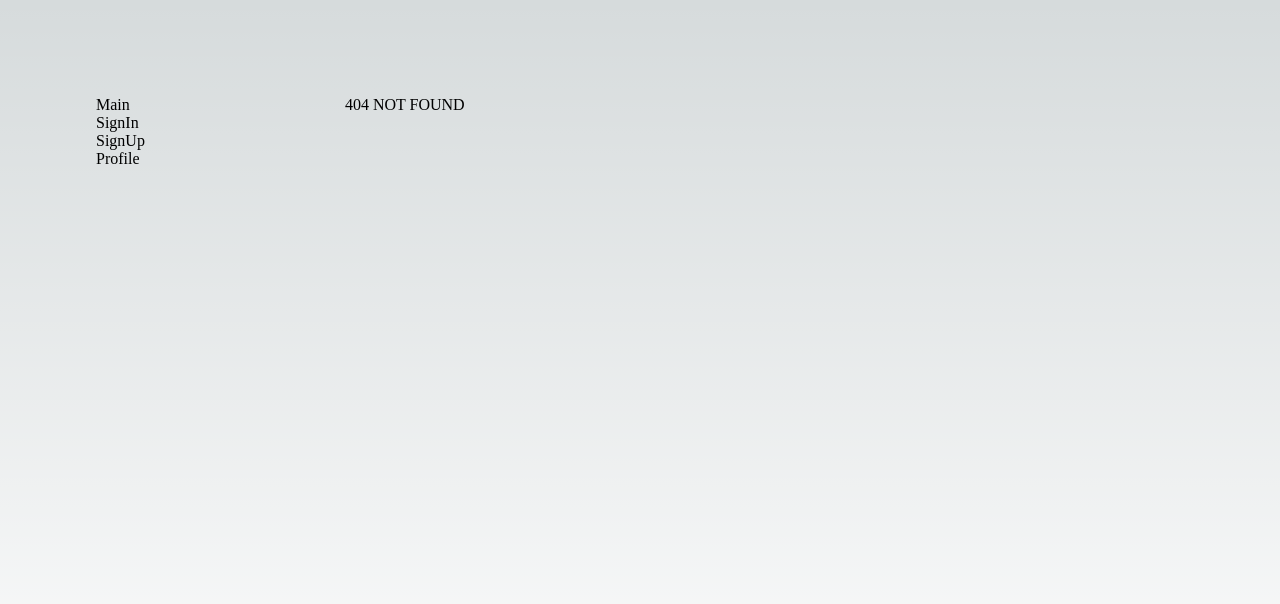
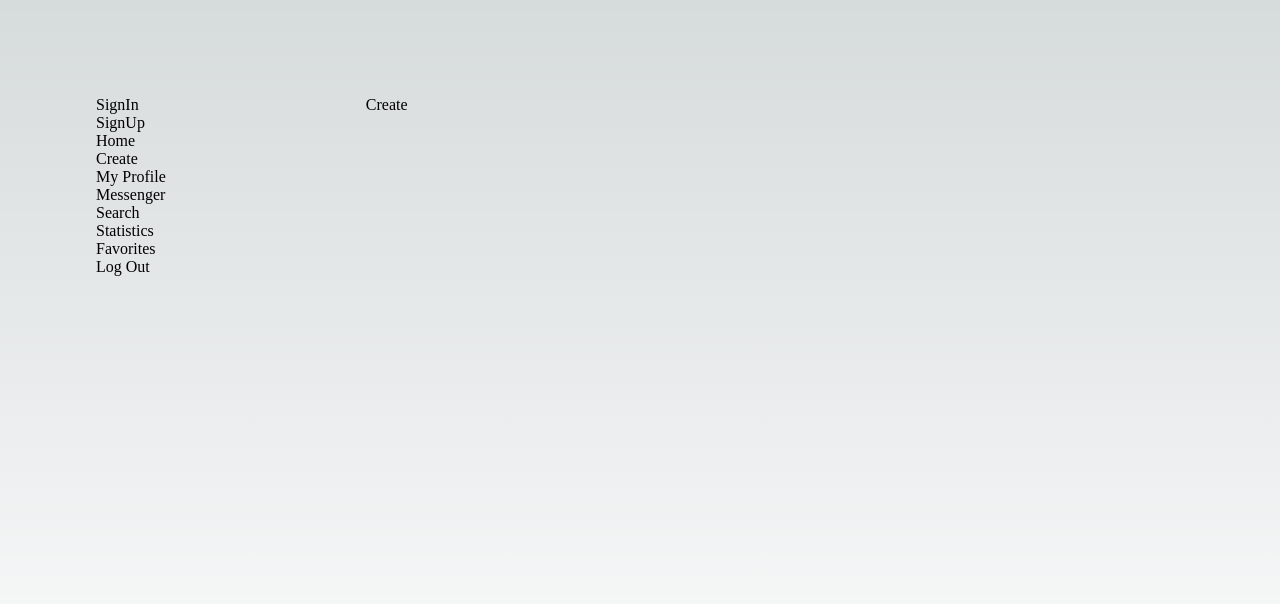
Before and after one commit to braivs/iti_nextjs_sceleton, a Next.js app: page /create in a window 1280 px wide. Before the commit this address had no page. Shown: the top 604 px of the page. Built offline with nearby package versions, Linux system fonts and the light colour scheme.

Commit message:
Added more blank pages

```diff
--- a/components/Navbar/Navbar.tsx
+++ b/components/Navbar/Navbar.tsx
@@ -5,10 +5,16 @@ import s from './Navbar.module.scss'
 export const Navbar = () => {
   return (
     <div className={s.links}>
-      <Link href={'/'}>Main</Link>
       <Link href={'/signin'}>SignIn</Link>
       <Link href={'/signup'}>SignUp</Link>
-      <Link href={'/profile'}>Profile</Link>
+      <Link href={'/'}>Home</Link>
+      <Link href={'/create'}>Create</Link>
+      <Link href={'/profile'}>My Profile</Link>
+      <Link href={'/messenger'}>Messenger</Link>
+      <Link href={'/search'}>Search</Link>
+      <Link href={'/statistics'}>Statistics</Link>
+      <Link href={'/favorites'}>Favorites</Link>
+      <Link href={'/logout'}>Log Out</Link>
     </div>
   )
 }
--- /dev/null
+++ b/pages/create/index.tsx
@@ -0,0 +1,14 @@
+import { getLayout } from '@/components/Layout/Layout'
+import { HeadMeta } from 'components/HeadMeta/HeadMeta'
+
+function Create() {
+  return (
+    <>
+      <HeadMeta title={'Create'} />
+      <div>Create</div>
+    </>
+  )
+}
+
+Create.getLayout = getLayout
+export default Create
--- a/pages/index.tsx
+++ b/pages/index.tsx
@@ -4,7 +4,7 @@ import { getLayout } from '@/components/Layout/Layout'
 function Home() {
   return (
     <>
-      <HeadMeta title={'Create Next App'} />
+      <HeadMeta title={'Home'} />
       <div>Home</div>
     </>
   )
```
Also changed, not shown: pages/favorites/index.tsx (added, +14 -0 lines), pages/logout/index.tsx (added, +14 -0 lines), pages/messenger/index.tsx (added, +14 -0 lines), pages/search/index.tsx (added, +14 -0 lines), pages/statistics/index.tsx (added, +14 -0 lines).
